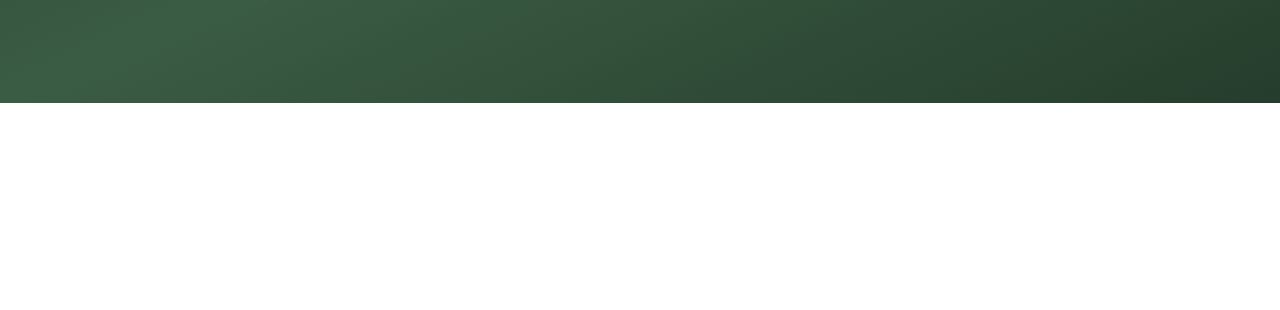
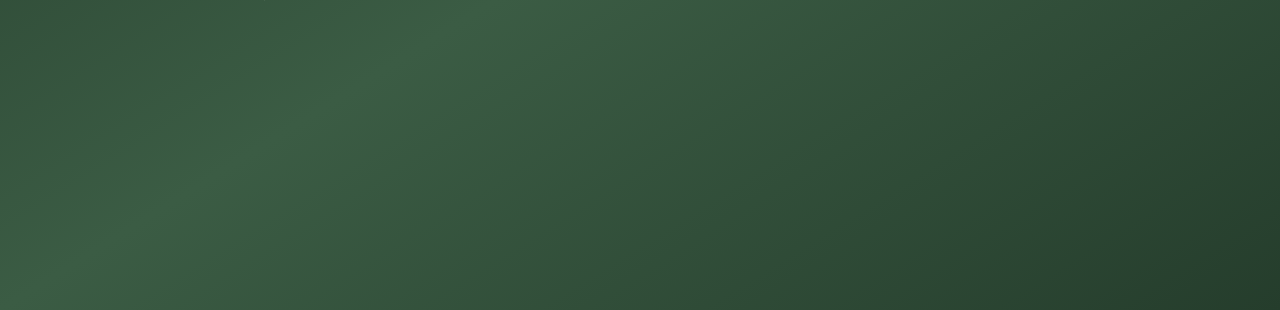
Before and after one commit to lindagranados/lindag_project_site, a plain HTML site: page main_menu.html in a window 1280 px wide. Shown: the part 490-800 px from the top of the page. Drawn offline with nearby package versions, Linux system fonts and the light colour scheme.

Commit message:
Changing the size of the webpage for the main_menu.

```diff
--- a/styles.css
+++ b/styles.css
@@ -47,7 +47,8 @@ h1 {
 #menu {
     border-collapse: collapse;
     width: 100%;
-    height: 593px;
+    height: 100vh;
+    /*height: 593px;*/
     background-color: rgb(4, 39, 59); /* For browsers that do not support gradients */
     background-image: linear-gradient(to bottom right,#253d2c,#3b5c44, #253d2c);
     color: white;
```
